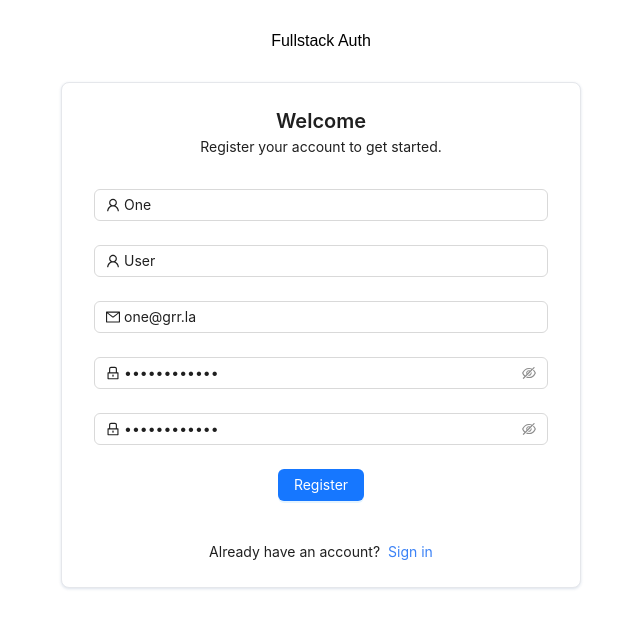
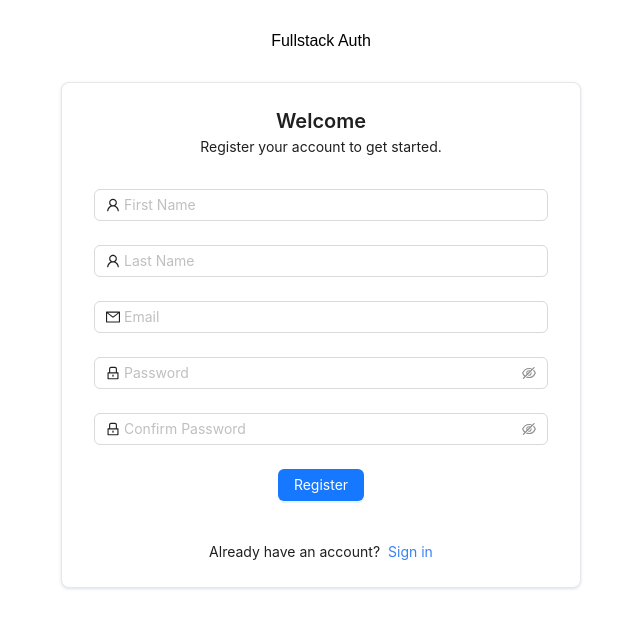
Before and after one commit to rabira-hierpa/fullstack-auth-app, a React (Vite) app in the folder frontend/: page /account/login in a window 1280 px wide. Both pictures are taken after a click on the element "Create Account". Shown: the top 628 px of the page, without its empty margins (319-959 px from the left). Built offline with nearby package versions, Linux system fonts and the light colour scheme; no server answers.

Commit message:
fix: Clear initial values for login and registration forms

```diff
--- a/frontend/src/features/account/components/login.component.tsx
+++ b/frontend/src/features/account/components/login.component.tsx
@@ -55,8 +55,8 @@ const Login = () => {
       name="login"
       onFinish={onFinish}
       initialValues={{
-        email: "three@gmail.la",
-        password: "password123!",
+        email: "",
+        password: "",
       }}
     >
       <TopHeader
--- a/frontend/src/features/account/components/register.component.tsx
+++ b/frontend/src/features/account/components/register.component.tsx
@@ -74,11 +74,11 @@ const Register = () => {
       name="register"
       onFinish={onFinish}
       initialValues={{
-        firstName: "One",
-        lastName: "User",
-        email: "one@grr.la",
-        password: "password123!",
-        confirmPassword: "password123!",
+        firstName: "",
+        lastName: "",
+        email: "",
+        password: "",
+        confirmPassword: "",
       }}
       scrollToFirstError
     >
```
